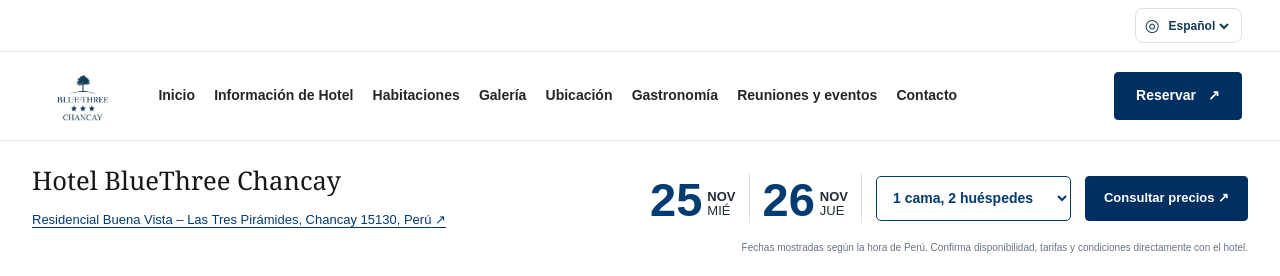
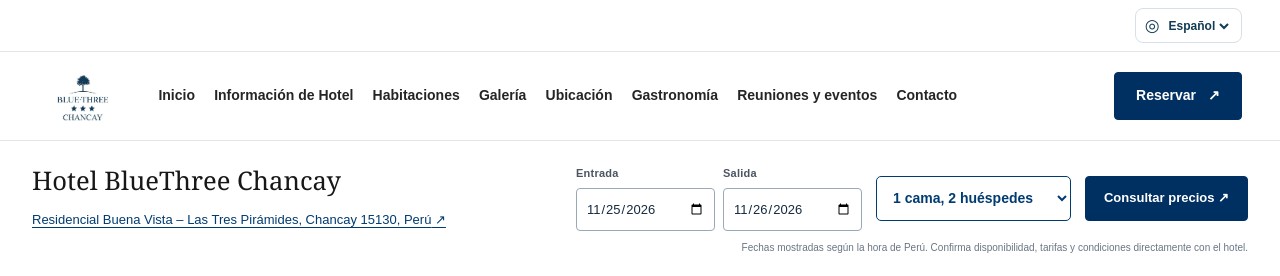
Before and after one commit to camilogomez17/hotelBlueThree, a Next.js app: page / in a window 1280 px wide. Shown: the top 276 px of the page. Built offline with nearby package versions, Linux system fonts and the light colour scheme; no server answers; grey boxes are pictures that could not be loaded.

Commit message:
Add ES stay date selection and WhatsApp price inquiry

```diff
--- a/app/components/SiteChromeES.tsx
+++ b/app/components/SiteChromeES.tsx
@@ -35,20 +35,25 @@ function BookingLinks() { return <div className="booking-links"><a className="bu
 export function SiteHeader() {
  const [menuOpen,setMenuOpen]=useState(false);
  const [bedOption,setBedOption]=useState("1 cama · 2 huéspedes");
- const [stayDates, setStayDates] = useState<{day:string;month:string;weekday:string}[]>([]);
- useEffect(() => {
-  const timer = window.setTimeout(() => {
-    const formatter=new Intl.DateTimeFormat("es-PE",{timeZone:"America/Lima",day:"numeric",month:"short",weekday:"short"});
-    const now=new Date();
-    setStayDates([0, 1].map(offset => {
-      const date=new Date(now.getTime()+offset*86400000);
-      const parts=formatter.formatToParts(date);
-      const part=(type:string)=>parts.find(item=>item.type===type)?.value??"";
-      return {day:part("day"),month:part("month").replace(".",""),weekday:part("weekday").replace(".","")};
-    }));
-  }, 0);
-  return () => window.clearTimeout(timer);
- }, []);
+ const [today,setToday]=useState("");
+ const [checkIn,setCheckIn]=useState("");
+ const [checkOut,setCheckOut]=useState("");
+ function nextDay(date:string){
+  const day=new Date(date+"T00:00:00Z");
+  day.setUTCDate(day.getUTCDate()+1);
+  return day.toISOString().slice(0,10);
+ }
+ useEffect(()=>{
+  const timer=window.setTimeout(()=>{
+   const date=new Intl.DateTimeFormat("sv-SE",{timeZone:"America/Lima",year:"numeric",month:"2-digit",day:"2-digit"}).format(new Date());
+   setToday(date);
+   setCheckIn(date);
+   setCheckOut(nextDay(date));
+  },0);
+  return ()=>window.clearTimeout(timer);
+ },[]);
+ const validDates=Boolean(today && checkIn && checkOut && checkIn>=today && checkOut>checkIn);
+ const message=`Hola, quisiera consultar precios y disponibilidad.\nEntrada: ${checkIn}\nSalida: ${checkOut}\nHabitación: ${bedOption}`;
  return <>
       <header className="site-header">
         <div className="hotel-top-navigation"><button className="menu-toggle" type="button" aria-label={menuOpen ? "Cerrar menú" : "Abrir menú"} aria-expanded={menuOpen} aria-controls="main-navigation" onClick={() => setMenuOpen(!menuOpen)}>
@@ -82,14 +87,17 @@ export function SiteHeader() {
             <h1>Hotel BlueThree Chancay</h1>
             <a href={mapsUrl} target="_blank" rel="noopener noreferrer">{address} <span aria-hidden="true">↗</span></a>
           </div>
-          <div className="hotel-search-form">
-            <div className="hotel-date-display" aria-label="Entrada hoy y salida mañana, hora de Perú">
-              {stayDates.length ? stayDates.map((date,index)=>(
-                <div className="hotel-date-tile" key={index}>
-                  <span className="hotel-date-number">{date.day}</span>
-                  <span className="hotel-date-label"><strong>{date.month}</strong><span>{date.weekday}</span></span>
-                </div>
-              )) : <span className="hotel-date-loading">Entrada hoy · Salida mañana</span>}
+          <form className="hotel-search-form" onSubmit={event=>{
+            event.preventDefault();
+            if(validDates) window.open("https://wa.me/51914046710?text="+encodeURIComponent(message),"_blank","noopener,noreferrer");
+          }}>
+            <div className="hotel-date-fields">
+              <label><span>Entrada</span><input type="date" required min={today || undefined} value={checkIn} onChange={event=>{
+                const date=event.target.value;
+                setCheckIn(date);
+                if(date && (!checkOut || checkOut<=date)) setCheckOut(nextDay(date));
+              }}/></label>
+              <label><span>Salida</span><input type="date" required min={checkIn ? nextDay(checkIn) : undefined} value={checkOut} onChange={event=>setCheckOut(event.target.value)}/></label>
             </div>
             <label className="hotel-bed-choice">
               <span className="sr-only">Tipo de habitación y huéspedes</span>
@@ -98,8 +106,8 @@ export function SiteHeader() {
                 <option value="2 camas · 4 huéspedes">2 camas, 4 huéspedes</option>
               </select>
             </label>
-            <a className="hotel-search-submit" href={tripAdvisor} target="_blank" rel="noopener noreferrer">Consultar precios ↗</a>
-          </div>
+            <button className="hotel-search-submit" type="submit" disabled={!validDates}>Consultar precios ↗</button>
+          </form>
         </div>
         <p className="hotel-search-disclaimer">Fechas mostradas según la hora de Perú. Confirma disponibilidad, tarifas y condiciones directamente con el hotel.</p>
       </section>
```
